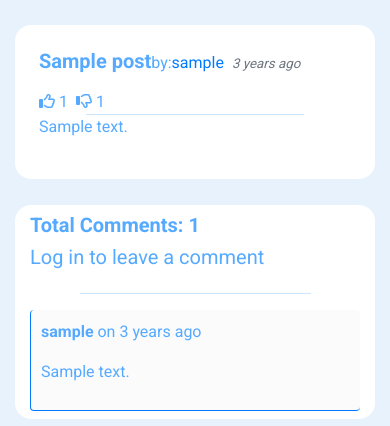
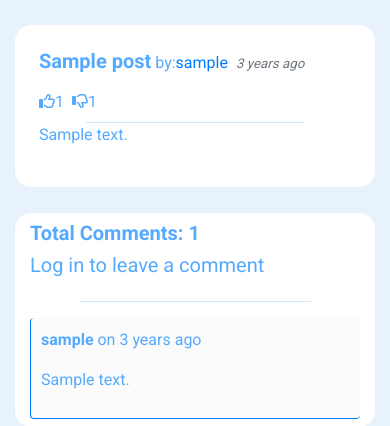
Before and after one commit to Code-Institute-Submissions/FRNBDN-project4_FebResub, a Django app: a page that uses templates/post_detail.html in a window 390 px wide. Shown: the part 70-496 px from the top of the page. Run offline with Django 4.2, Linux system fonts and the light colour scheme; tables that the repository leaves empty hold one stand-in row (values such as "Sample post"); some libraries are stand-ins or nearby versions.

Commit message:
fix responsiveness issues

```diff
--- a/templates/post_detail.html
+++ b/templates/post_detail.html
@@ -12,8 +12,8 @@
         <div class="w-100 d-flex flex-row justify-content-between align-items-baseline flex-wrap flex-md-nowrap">
           <div class="d-flex flex-row align-items-baseline flex-wrap">
             <h2 class="card-title d-none d-md-block">{{post.title}}</h2>
-            <h5 class="card-title d-block d-md-none">{{post.title}}</h5>
-            by:  <a href="{% url 'user' post.author.username %}">{{post.author.username}}</a>
+            <h5 class="card-title d-block d-md-none mr-1">{{post.title}}</h5>
+            <span class="d-flex flex-nowrap">by:  <a href="{% url 'user' post.author.username %}">{{post.author.username}}</a> </span>
             <span class="d-flex no-wrap">
             <p class="text-muted pl-2 font-italic smaller"><span>{{post.created_on|naturaltime}}</span></p>
             <!-- Post Interactions if author -->
@@ -24,7 +24,7 @@
           </span>
           </div>
           <!-- Post Like/Dislike -->
-          <div class="btn-group btn-group-toggle">
+          <div class="btn-group btn-group-toggle mb-2">
             {% if user.is_authenticated %}
             <form class="d-inline" action="{% url 'post_like' post.slug %}" method="POST">
               {% csrf_token %}
@@ -35,8 +35,8 @@
               <button type="submit" name="post_id" value="{{post.slug}}" class="d-flex flex-no-wrap btn btn-light btn-right {% if disliked %} active {% endif %}"><i class="fa-solid fa-thumbs-down"></i>{{post.number_of_dislikes}}</button>
             </form>
             {% else %}
-            <span class="mr-2"><i class="fa-regular fa-thumbs-up"></i> {{post.number_of_likes}}</span>
-            <span ><i class="fa-regular fa-thumbs-down"></i> {{post.number_of_dislikes}}</span>
+            <span class="mr-2 d-flex flex-nowrap align-items-baseline"><i class="fa-regular fa-thumbs-up"></i> {{post.number_of_likes}}</span>
+            <span class="d-flex flex-nowrap align-items-baseline"><i class="fa-regular fa-thumbs-down "></i> {{post.number_of_dislikes}}</span>
             {% endif %}
           </div>
         </div>
--- a/templates/user.html
+++ b/templates/user.html
@@ -61,9 +61,9 @@
               <span>{{post.title}}</span>
               <span class="mx-1">|</span>
               <span class="d-flex flex-nowrap align-items-baseline">
-                  <i class="fa-solid fa-thumbs-up"></i>: {{post.number_of_likes}}
-                  <i class="fa-solid fa-thumbs-down"></i>: {{post.number_of_dislikes}}
-                  <i class="fa-regular fa-message"></i>:{{post.comments.count}}
+                  <i class="pl-1 fa-solid fa-thumbs-up"></i>: {{post.number_of_likes}}
+                  <i class="pl-1 fa-solid fa-thumbs-down"></i>: {{post.number_of_dislikes}}
+                  <i class="pl-1 fa-regular fa-message"></i>:{{post.comments.count}}
               </span>
             </a>
           </div>
```
